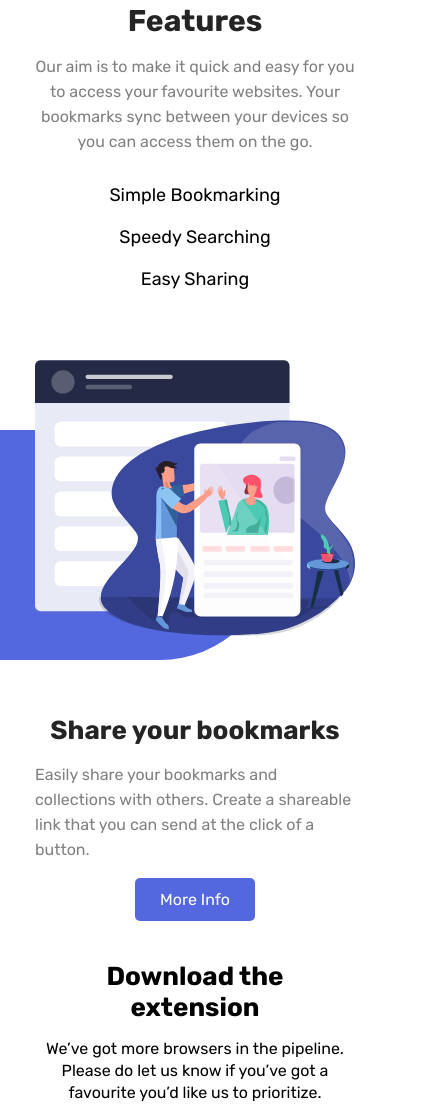
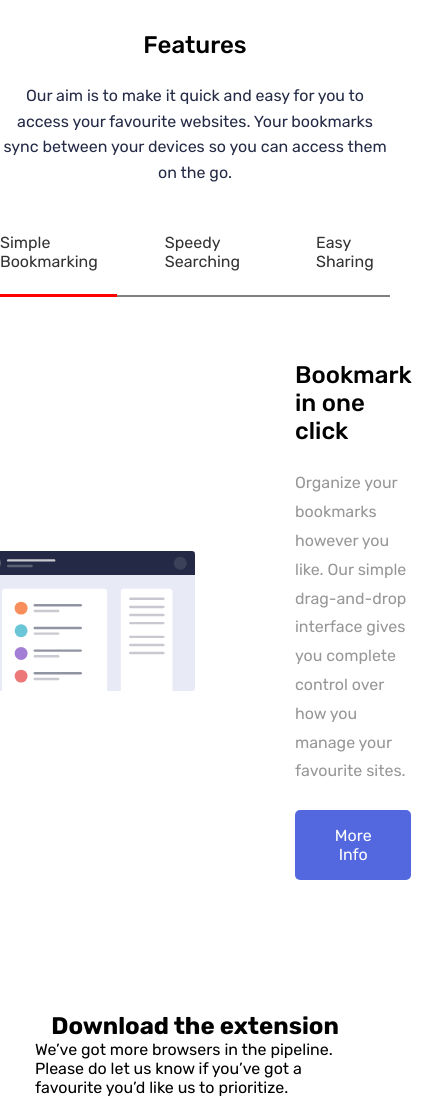
Before and after one commit to Tifem/bookmark-landing-page, a plain HTML site: page index.html in a window 390 px wide. Shown: the part 663-1770 px from the top of the page, 431 px wide, since content can reach past the window. Drawn offline with Linux system fonts and the light colour scheme.

Commit message:
fix the features tab section

```diff
--- a/index.html
+++ b/index.html
@@ -55,86 +55,72 @@
     </section>
 
     <section class="feature">
-      <div class="feature-text">
       <h2>Features</h2>
-        <p>
+      <p class="aim">
         Our aim is to make it quick and easy for you to access your favourite
         websites. Your bookmarks sync between your devices so you can access
         them on the go.
       </p>
-      </div>
 
-      <ul class="feature-links">
-        <li><a href="#" class="active"> Simple Bookmarking</a></li>
-        <li><a href="#"> Speedy Searching</a></li>
-        <li><a href="#"> Easy Sharing</a></li>
+      <ul>
+        <li class="active" data-content="bookmark">Simple Bookmarking</li>
+        <li data-content="search">Speedy Searching</li>
+        <li data-content="share">Easy Sharing</li>
       </ul>
-      <!-- <div class="tab1">
-        <div class="feature-tab1">
+
+      <div class="content">
+        <div class="fbox bookmark">
           <img
             src="images/illustration-features-tab-1.svg"
             alt="illustration-features-tab-1"
           />
-          <div class="col1"></div>
-        </div>
-        <div class="tab1-text">
+          <div class="ftext">
             <h2>Bookmark in one click</h2>
             <p>
-            Organize your bookmarks however you like. Our
-
-              simple drag-and-drop interface gives you complete
-
-
-              control over how you manage your favourite sites.
-
+              Organize your bookmarks however you like. Our simple drag-and-drop
+              interface gives you complete control over how you manage your
+              favourite sites.
             </p>
-          <button class="feature-btn">More Info</button>
+            <button class="fbtn">More Info</button>
           </div>
-      </div> -->
-      <!-- <div class="tab2">
-        <div class="feature-tab2">
+        </div>
+        <div class="fbox search">
           <img
             src="images/illustration-features-tab-2.svg"
-            alt="illustration-features-tab-1"
+            alt="illustration-features-tab-2"
           />
-          <div class="col2"></div>
-        </div>
-        <div class="tab2-text">
+          <div class="ftext">
             <h2>Intelligent search</h2>
             <p>
               Our powerful search feature will help you find saved sites in no
               time at all. No need to trawl through all of your bookmarks..
             </p>
-          <button class="feature-btn">More Info</button>
+            <button class="fbtn">More Info</button>
           </div>
-      </div> -->
-      <div class="tab3">
-        <div class="feature-tab3">
+        </div>
+        <div class="fbox share">
           <img
             src="images/illustration-features-tab-3.svg"
             alt="illustration-features-tab-3"
           />
-          <div class="col3"></div>
-        </div>
-        <div class="tab3-text">
+          <div class="ftext">
             <h2>Share your bookmarks</h2>
             <p>
               Easily share your bookmarks and collections with others. Create a
-            shareable link that you can send at the click of a button.
+              shareable link that you can send at the click of a button..
             </p>
-          <button class="feature-btn">More Info</button>
+            <button class="fbtn">More Info</button>
+          </div>
         </div>
       </div>
     </section>
 
     <section class="download">
-      <div class="download-text">
         <h2>Download the extension</h2>
         <p>
           We’ve got more browsers in the pipeline. Please do let us know if
           you’ve got a favourite you’d like us to prioritize.
         </p>
-      </div>
       <div class="box">
         <div class="download-box">
           <img src="images/logo-chrome.svg" alt="logo-chrome" />
@@ -170,7 +156,11 @@
       <div class="faq-box">
         <div class="question">
           <h3>What is Bookmark?</h3>
-          <img src="images/icon-arrow.svg" alt="icon-arrow" class="icon-arrow" />
+          <img
+            src="images/icon-arrow.svg"
+            alt="icon-arrow"
+            class="icon-arrow"
+          />
         </div>
         <div class="answer">
           <p>
@@ -183,42 +173,54 @@
       <div class="faq-box">
         <div class="question">
           <h3>How can I request a new browser?</h3>
-          <img src="images/icon-arrow.svg" alt="icon-arrow" class="icon-arrow" />
+          <img
+            src="images/icon-arrow.svg"
+            alt="icon-arrow"
+            class="icon-arrow"
+          />
         </div>
         <div class="answer">
           <p>
-              Vivamus luctus eros aliquet convallis ultricies. Mauris augue
-              massa, ultricies non ligula. Suspendisse imperdiet. Vivamus luctus
-              eros aliquet convallis ultricies. Mauris augue massa, ultricies
-              non ligula. Suspendisse imperdie tVivamus luctus eros aliquet
-              convallis ultricies. Mauris augue massa, ultricies non ligula.
-              Suspendisse imperdiet..
+            Vivamus luctus eros aliquet convallis ultricies. Mauris augue massa,
+            ultricies non ligula. Suspendisse imperdiet. Vivamus luctus eros
+            aliquet convallis ultricies. Mauris augue massa, ultricies non
+            ligula. Suspendisse imperdie tVivamus luctus eros aliquet convallis
+            ultricies. Mauris augue massa, ultricies non ligula. Suspendisse
+            imperdiet..
           </p>
         </div>
       </div>
       <div class="faq-box">
         <div class="question">
           <h3>Is there a mobile app?</h3>
-          <img src="images/icon-arrow.svg" alt="icon-arrow" class="icon-arrow" />
+          <img
+            src="images/icon-arrow.svg"
+            alt="icon-arrow"
+            class="icon-arrow"
+          />
         </div>
         <div class="answer">
           <p>
             Sed consectetur quam id neque fermentum accumsan. Praesent luctus
-              vestibulum dolor, ut condimentum urna vulputate eget. Cras in
-              ligula quis est pharetra mattis sit amet pharetra purus. Sed
-              sollicitudin ex et ultricies bibendum.
+            vestibulum dolor, ut condimentum urna vulputate eget. Cras in ligula
+            quis est pharetra mattis sit amet pharetra purus. Sed sollicitudin
+            ex et ultricies bibendum.
           </p>
         </div>
       </div>
       <div class="faq-box">
         <div class="question">
           <h3>What about other Chromium browsers?</h3>
-          <img src="images/icon-arrow.svg" alt="icon-arrow" class="icon-arrow" />
+          <img
+            src="images/icon-arrow.svg"
+            alt="icon-arrow"
+            class="icon-arrow"
+          />
         </div>
         <div class="answer">
           <p>
-              Integer condimentum ipsum id imperdiet finibus. Vivamus in
-              placerat mi, at euismod dui. Aliquam vitae neque eget nisl gravida
+            Integer condimentum ipsum id imperdiet finibus. Vivamus in placerat
+            mi, at euismod dui. Aliquam vitae neque eget nisl gravida
             pellentesque non ut velit. More Info 35,000+ already joined Stay
             up-to-date with what we’re doing Contact Us Features Pricing
             Contact.
--- a/index.js
+++ b/index.js
@@ -1,7 +1,26 @@
+const tabs = document.querySelectorAll("ul li");
+const divs = document.querySelectorAll(".content > div");
+
+tabs.forEach((tab) => {
+
+    tab.addEventListener("click", function(e) {
+        tabs.forEach((tab) => {
+            tab.classList.remove("active")
+        });
+        e.currentTarget.classList.add("active");
+        divs.forEach((div) =>{
+            div.style.display ='none';
+            document.querySelector('.' + e.currentTarget.dataset.content).style.display = 'flex'
+        });
+    })
+})
+
+
+
 const faqs = document.querySelectorAll(".faq-box");
 
 faqs.forEach(faq => {
      faq.addEventListener("click", () => {
          faq.classList.toggle("active");
-     })
+     });
 })
--- a/styles.css
+++ b/styles.css
@@ -123,125 +123,113 @@ nav ul,.menu{
 
 /* features section */
 .feature{
-    padding: 30px 120px;
-}
-
-.feature-tab1, .feature-tab2, .feature-tab3{
-    position: relative;
-}
-
-.col1{
-    position: absolute;
-    height: 300px;
-    width: 600px;
-    border-radius: 0px 400px 400px 0px;
-    background-color:var(--color-blue);
-    right:210px;
-    top: 100px;
-    z-index: -1;
-}
-.col2{
-    position: absolute;
-    height: 320px;
-    width: 690px;
-    border-radius: 0px 400px 400px 0px;
-    background-color: var(--color-blue);
-    right:80px;
-    top: 110px;
-    z-index: -1;
-}
-.col3{
-    position: absolute;
-    height: 330px;
-    width: 690px;
-    border-radius: 0px 400px 400px 0px;
-    background-color: var(--color-blue);
-    right:80px;
-    top: 70px;
-    z-index: -1;
-}
-
-.feature-text{
-    display:flex;
+    display: flex;
     flex-direction: column;
     align-items: center;
     justify-content: center;
-    gap: 25px;
+    padding: 3rem 0;
+
 }
 
-.feature-text h2{
-    font-size: 40px;
-    color: rgb(36, 36, 36);
+.feature h2{
+    font-weight: 500;
 }
 
-.feature-text p{
+.feature .aim{
     text-align: center;
-    color: gray;
-    max-width: 450px;
-    line-height: 25px;
+    line-height: 1.6;
+    max-width: 500px;
+    color: var(--color-dark);
+    font-size: 16px;
+    padding-top: 24px;
 }
 
-.feature-links{
-    padding-top: 30px;
-    display:flex;
-    justify-content: center;
-    gap: 40px;
-    align-items: center;
+.feature ul {
+  display: flex;
+  align-items: center;
+  justify-content: center;
+  gap: 3rem;
+  border-bottom: 2px solid gray;
+  padding-top: 3rem;
+  position: relative; /* make it a positioning context */
 }
 
-.feature-links a{
-    color:black;
-    font-size:18px;
+.feature ul li {
+  position: relative;
+  padding-bottom: 1.5rem;
+  cursor: pointer;
+  color:#333;
 }
 
-.feature-links a.active:hover{
-    text-decoration: underline;
+.feature ul li:hover{
     color: var(--color-red);
-    cursor: pointer;
+}
+/* underline sits exactly over ul's border-bottom */
+.feature ul li::after {
+  content: "";
+  position: absolute;
+  left: 0;
+  bottom: -2px; /* aligns with ul's border */
+  width: 0;
+  height: 3px;
+  background-color: red;
+  transition: width 0.3s ease;
 }
 
-.tab1, .tab2, .tab3{
+/* hover + active states */
+.feature ul li:hover::after,
+.feature ul li.active::after {
+  width: 100%;
+}
+
+
+
+.feature .content .fbox{
     display: flex;
+    align-items: center;
     justify-content: center;
-    align-items:center;
-    gap:75px;
-    padding-top: 70px;
+    gap: 100px;
+    padding: 4rem 8rem;
 }
-.tab1-text, .tab2-text, .tab3-text{
+
+.feature .content .fbox:not(:first-child){
+display: none;
+}
+.container .content .fbox img{
+    max-width: 300px;
+    width: 100%;
+    height: 346px;
+}
+
+.ftext h2{
+    font-size: 1.5rem;
+    font-weight: 500;
+}
+
+.ftext p{
+    color: #979797;
+    line-height: 1.8;
+    max-width: 400px;
+    font-size: 16px;
+    padding-top: 1.5rem;
+}
+
+.ftext .fbtn{
+    border: none;
+    margin-top: 1.5rem;
+    background-color: var(--color-blue);
+    color: white;
+    font-size: 1rem;
+    padding: 16px 30px;
+    border-radius: 5px;
+}
+
+
+/* Download */
+
+.download{
     display: flex;
     flex-direction: column;
-    gap: 20px;
-    align-items: start;
-}
-.tab1-text h2, .tab2-text h2, .tab3-text{
-    font-size:20px;
-    color: rgb(36, 36, 36);
-}
-
-.tab1-text p, .tab2-text p, .tab3-text p{
-    font-size: 1rem;
-    line-height: 25px;
-    color: grey;
-    max-width:380px;
-}
-
-.feature-btn{
-    background-color: var(--color-blue);
-    padding: 12px 25px;
-    border: none;
-    border-radius: 5px;
-    color: white;
-    font-size: 1rem;
-}
-
-/* Download */
-.download{
-    padding: 40px 120px;
-}
-.download-text{
-    display: flex;
-    flex-direction: column;
-    gap:15px;
     justify-content: center;
     align-items: center;
 }
@@ -484,71 +472,10 @@ footer ul li a{
 }
 
 /* feature-section */
-.feature{
-    padding: 20px 35px;
-}
-
-.feature-text{
-    gap: 15px;
-}
 
 
-.feature-text h2{
-    font-size: 30px;
-}
 
-.tab1-text p{
-    font-size: 14px;
-    line-height: 20px;
-    text-align: center;
-}
 
-.feature-links{
-    gap: 20px;
-    flex-direction: column;
-}
-
-.tab1, .tab2, .tab3{
-    flex-direction: column;
-}
-
-.col1{
-    height: 200px;
-    width: 400px;
-    right:80px;
-    top: 50px;
-}
-
-.col2{
-    height: 220px;
-    right:20px;
-    top: 70px;
-}
-
-.tab1-text, .tab2-text, .tab3-text{
-    gap: 1rem;
-    align-items: center;
-}
-
-.tab1-text{
-    font-size:26px;
-    text-align: center;
-    max-width: 200px;
-}
-
-.tab2-text h2, .tab3-text h2{
-    font-size: 26px;
-}
-.tab1-text p{
-    line-height:22px;
-}
-
-.col3{
-    height: 230px;
-    width: 690px;
-    right:80px;
-    top: 70px;
-}
 
 /* download */
 .download{
```
Lines whose indentation alone changed are shown as unchanged.
